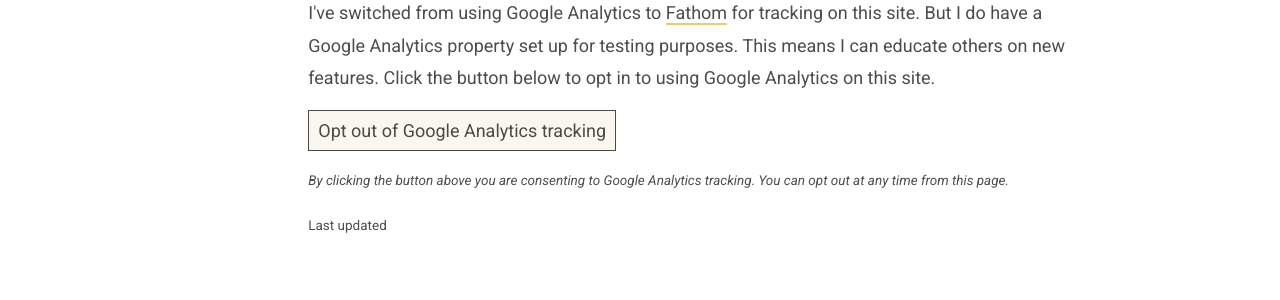
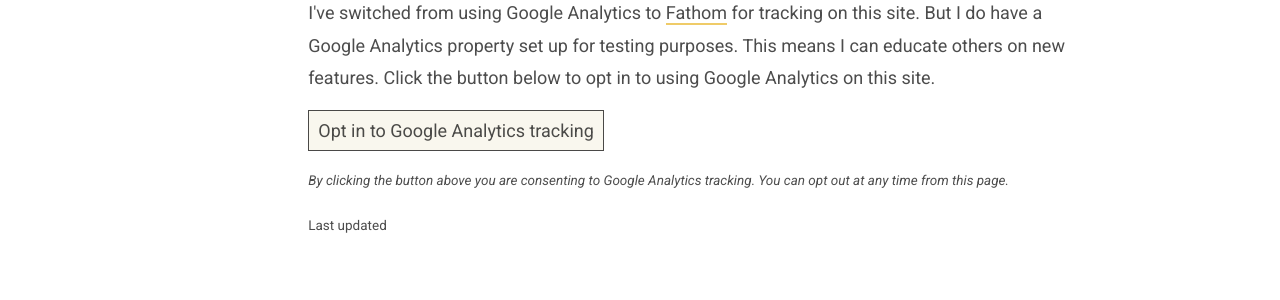
Before and after one commit to darylshaw/darylshaw.co.uk, a Jekyll site: the page built from colophon.md, in a window 1280 px wide. Shown: the part 1032-1332 px from the top of the page. Built offline with Jekyll 4.4.1, drawn with Linux system fonts in a browser that asks for light colours; a script that is not in the unit is left out.

Commit message:
switched id on opt-in button

```diff
--- a/_includes/ga-opt-in.html
+++ b/_includes/ga-opt-in.html
@@ -4,6 +4,6 @@
 <p class="terms">You can opt in again at any time from this page.</p>
 {%- else -%}
 <p>I've switched from using Google Analytics to <a href="https://usefathom.com/ref/SI9RS1">Fathom</a> for tracking on this site. But I do have a Google Analytics property set up for testing purposes. This means I can educate others on new features. Click the button below to opt in to using Google Analytics on this site.</p>
-<a href="#" class="btn" id="btn-opt-out">Opt out of Google Analytics tracking</a>
+<a href="#" class="btn" id="btn-opt-in">Opt in to Google Analytics tracking</a>
 <p class="terms">By clicking the button above you are consenting to Google Analytics tracking. You can opt out at any time from this page.</p>
 {%- endif -%}
```
